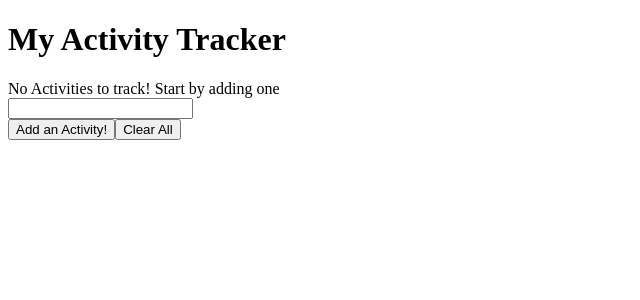
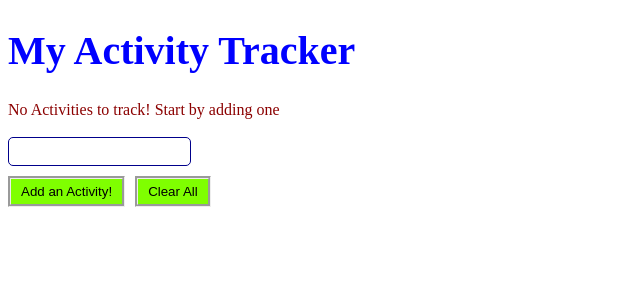
Before and after one commit to prajyotjogi/ActivityTracker, an Angular app: page / in a window 1280 px wide. Shown: the top 300 px of the page, without its empty margins (0-640 px from the left). Built offline with nearby package versions, Linux system fonts and the light colour scheme.

Commit message:
Added Styles to Activity Tracker

```diff
--- a/src/app/app.component.html
+++ b/src/app/app.component.html
@@ -1,11 +1,11 @@
 <h1>My Activity Tracker</h1>
 
 <div>
-    <div *ngFor="let todo of todos; let i=index" class="todoItem">
+    <div *ngFor="let todo of todos; let i=index" [ngClass]="{'todoItem':true}">
         <input type="checkbox" [(ngModel)]="todo.done" />
         <span [ngClass]="{'checked': todo.done}">{{i+1}}. {{ todo.desc }}</span>
     </div>
-    <span *ngIf="todos.length == 0">No Activities to track! Start by adding one</span><br/>
+    <span *ngIf="todos.length == 0" [ngClass]="{'noActivity':true}">No Activities to track! Start by adding one</span><br/><br/>
     <input id="newTodo" type="text" [(ngModel)]="newToDo">
     <span *ngIf="error" style="color:red;">Please enter an activity!</span>
     <br/>
--- a/src/app/app.component.scss
+++ b/src/app/app.component.scss
@@ -1,3 +1,30 @@
+h1{
+    color: blue;
+    font-size: 40px;
+}
+
+.noActivity{
+    color: darkred;
+}
+.todoItem{
+    font-size: 20px;
+    font-family: Verdana, Geneva, Tahoma, sans-serif;
+}
+
+#newTodo{
+    height: 25px;
+    border: thin solid darkblue;
+    color: darkslateblue;
+    border-radius: 5px;
+    box-shadow: inset;
+}
+
+button{
+    border: groove;
+    margin: 10px 10px 10px 0px;
+    padding: 5px 10px;
+    background-color:chartreuse;
+}
 .checked{
     text-decoration: line-through;
     color: red;
```
